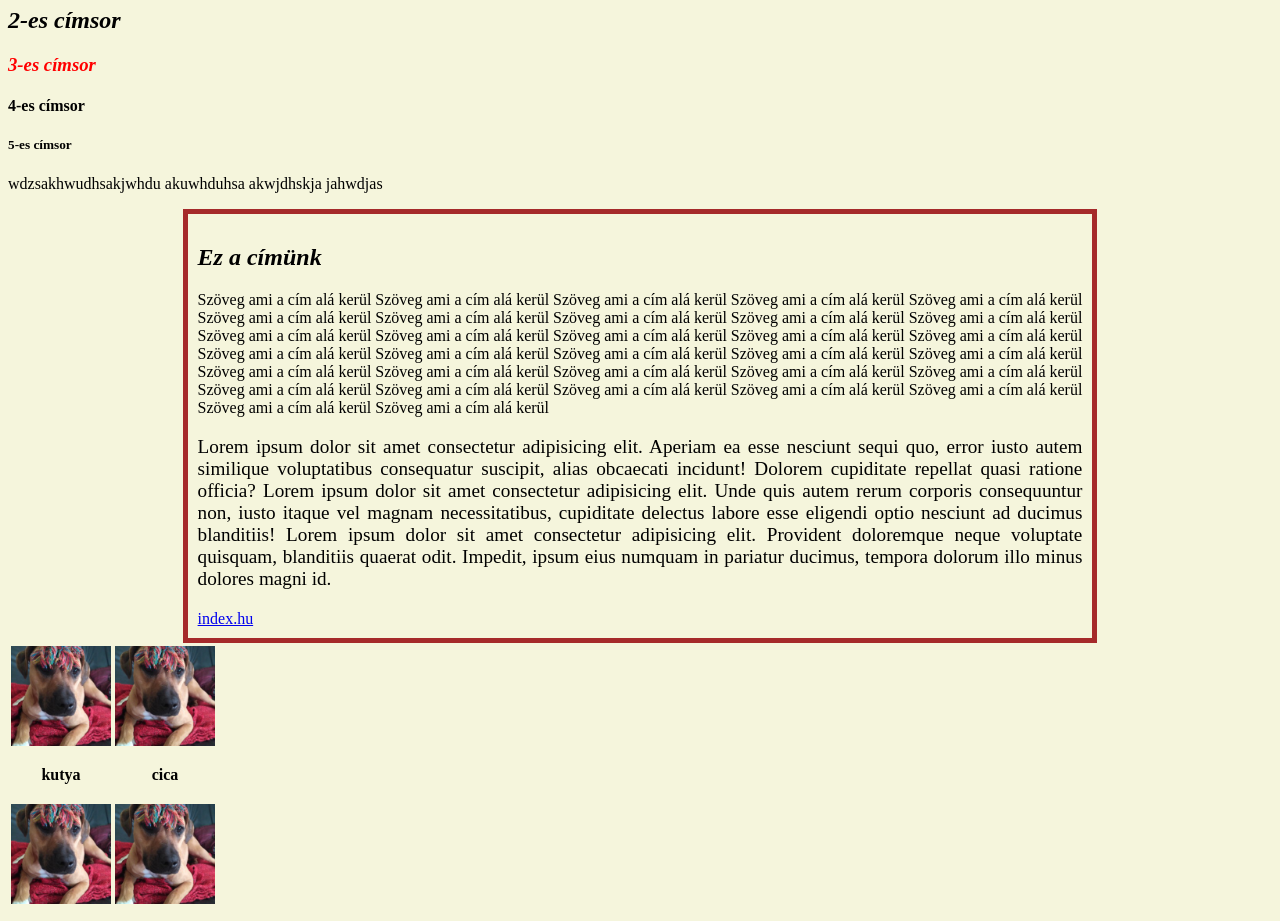
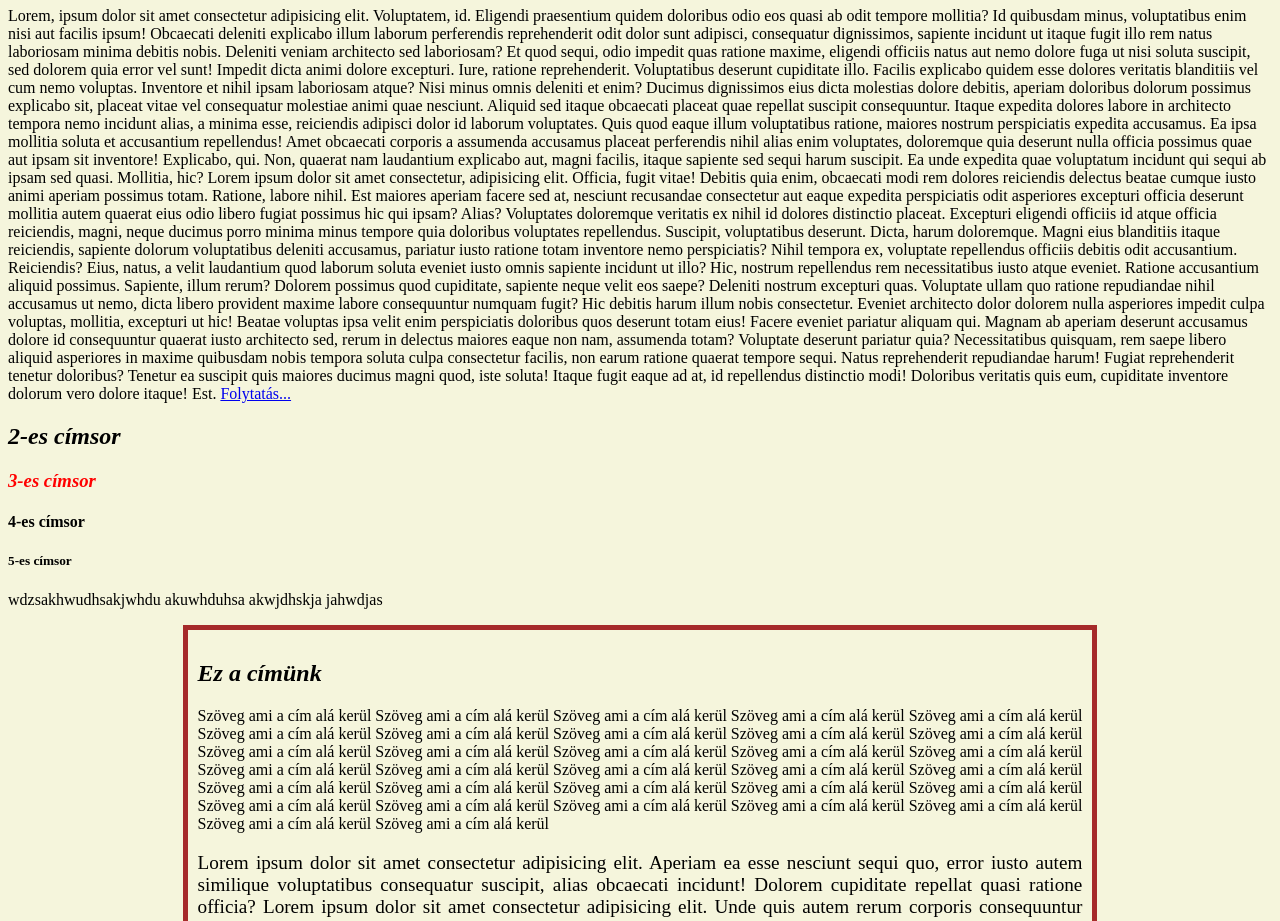
Before and after one commit to brgszszlvSuli/suli, a plain HTML site: page weblap/osszefoglalas/index.html in a window 1280 px wide. Shown: the part 73-994 px from the top of the page. Drawn offline with Linux system fonts and the light colour scheme.

Commit message:
2025.02.21; 1. ,2. óra

```diff
--- a/weblap/osszefoglalas/index.html
+++ b/weblap/osszefoglalas/index.html
@@ -9,7 +9,57 @@
 </head>
 
 <body>
-    <h1>1-es címsor</h1>
+    <h1 class="h">1-es címsor</h1>
+    <p>
+        Lorem, ipsum dolor sit amet consectetur adipisicing elit. Voluptatem, id. Eligendi praesentium quidem doloribus
+        odio eos quasi ab odit tempore mollitia? Id quibusdam minus, voluptatibus enim nisi aut facilis ipsum!
+        Obcaecati deleniti explicabo illum laborum perferendis reprehenderit odit dolor sunt adipisci, consequatur
+        dignissimos, sapiente incidunt ut itaque fugit illo rem natus laboriosam minima debitis nobis. Deleniti veniam
+        architecto sed laboriosam?
+        Et quod sequi, odio impedit quas ratione maxime, eligendi officiis natus aut nemo dolore fuga ut nisi soluta
+        suscipit, sed dolorem quia error vel sunt! Impedit dicta animi dolore excepturi.
+        Iure, ratione reprehenderit. Voluptatibus deserunt cupiditate illo. Facilis explicabo quidem esse dolores
+        veritatis blanditiis vel cum nemo voluptas. Inventore et nihil ipsam laboriosam atque? Nisi minus omnis deleniti
+        et enim?
+        Ducimus dignissimos eius dicta molestias dolore debitis, aperiam doloribus dolorum possimus explicabo sit,
+        placeat vitae vel consequatur molestiae animi quae nesciunt. Aliquid sed itaque obcaecati placeat quae repellat
+        suscipit consequuntur.
+        Itaque expedita dolores labore in architecto tempora nemo incidunt alias, a minima esse, reiciendis adipisci
+        dolor id laborum voluptates. Quis quod eaque illum voluptatibus ratione, maiores nostrum perspiciatis expedita
+        accusamus.
+        Ea ipsa mollitia soluta et accusantium repellendus! Amet obcaecati corporis a assumenda accusamus placeat
+        perferendis nihil alias enim voluptates, doloremque quia deserunt nulla officia possimus quae aut ipsam sit
+        inventore!
+        Explicabo, qui. Non, quaerat nam laudantium explicabo aut, magni facilis, itaque sapiente sed sequi harum
+        suscipit. Ea unde expedita quae voluptatum incidunt qui sequi ab ipsam sed quasi. Mollitia, hic? Lorem ipsum
+        dolor sit amet consectetur, adipisicing elit. Officia, fugit vitae! Debitis quia enim, obcaecati modi rem
+        dolores reiciendis delectus beatae cumque iusto animi aperiam possimus totam. Ratione, labore nihil.
+        Est maiores aperiam facere sed at, nesciunt recusandae consectetur aut eaque expedita perspiciatis odit
+        asperiores excepturi officia deserunt mollitia autem quaerat eius odio libero fugiat possimus hic qui ipsam?
+        Alias?
+        Voluptates doloremque veritatis ex nihil id dolores distinctio placeat. Excepturi eligendi officiis id atque
+        officia reiciendis, magni, neque ducimus porro minima minus tempore quia doloribus voluptates repellendus.
+        Suscipit, voluptatibus deserunt.
+        Dicta, harum doloremque. Magni eius blanditiis itaque reiciendis, sapiente dolorum voluptatibus deleniti
+        accusamus, pariatur iusto ratione totam inventore nemo perspiciatis? Nihil tempora ex, voluptate repellendus
+        officiis debitis odit accusantium. Reiciendis?
+        Eius, natus, a velit laudantium quod laborum soluta eveniet iusto omnis sapiente incidunt ut illo? Hic, nostrum
+        repellendus rem necessitatibus iusto atque eveniet. Ratione accusantium aliquid possimus. Sapiente, illum rerum?
+        Dolorem possimus quod cupiditate, sapiente neque velit eos saepe? Deleniti nostrum excepturi quas. Voluptate
+        ullam quo ratione repudiandae nihil accusamus ut nemo, dicta libero provident maxime labore consequuntur numquam
+        fugit?
+        Hic debitis harum illum nobis consectetur. Eveniet architecto dolor dolorem nulla asperiores impedit culpa
+        voluptas, mollitia, excepturi ut hic! Beatae voluptas ipsa velit enim perspiciatis doloribus quos deserunt totam
+        eius!
+        Facere eveniet pariatur aliquam qui. Magnam ab aperiam deserunt accusamus dolore id consequuntur quaerat iusto
+        architecto sed, rerum in delectus maiores eaque non nam, assumenda totam? Voluptate deserunt pariatur quia?
+        Necessitatibus quisquam, rem saepe libero aliquid asperiores in maxime quibusdam nobis tempora soluta culpa
+        consectetur facilis, non earum ratione quaerat tempore sequi. Natus reprehenderit repudiandae harum! Fugiat
+        reprehenderit tenetur doloribus?
+        Tenetur ea suscipit quis maiores ducimus magni quod, iste soluta! Itaque fugit eaque ad at, id repellendus
+        distinctio modi! Doloribus veritatis quis eum, cupiditate inventore dolorum vero dolore itaque! Est.
+        <a href="#lorem">Folytatás...</a>
+    </p>
     <h2>2-es címsor</h2>
     <h3>3-es címsor</h3>
     <h4>4-es címsor</h4>
@@ -40,25 +90,28 @@
     <table>
         <tr>
             <td>
-                <img src="img/kutya.jpg" alt="">
+                <p><img src="img/kutya.jpg" alt="" class="center"></p>
                 <p>kutya</p>
             </td>
             <td>
-                <img src="img/kutya.jpg" alt="">
+                <p><img src="img/kutya.jpg" alt="" class="center"></p>
                 <p>cica</p>
             </td>
         </tr>
         <tr>
             <td>
-                <img src="img/kutya.jpg" alt="">
+                <p><img src="img/kutya.jpg" alt="" class="center"></p>
                 <p>bolha</p>
             </td>
             <td>
-                <img src="img/kutya.jpg" alt="">
+                <p><img src="img/kutya.jpg" alt="" class="center"></p>
                 <p>kecske</p>
             </td>
         </tr>
     </table>
+    <footer>
+        <a href="https://hu.wikipedia.org/wiki/Kezd%C5%91lap" target="_blank" id="wiki">Wikipédia</a>
+    </footer>
 </body>
 
 </html>
--- a/weblap/osszefoglalas/style.css
+++ b/weblap/osszefoglalas/style.css
@@ -21,9 +21,19 @@ div {
     border-width: 5px;
     padding: 10px;
     text-align: justify;
+    margin-bottom: 10px;
 }
 
-td p {
+td {
+    /* border-style: solid;
+    border-color: black;
+    border-width: 3px; */
+    border-radius: 10px;
+    border: solid blue 4px;
+    width: 150px;
+}
+
+td>p {
     font-weight: bold;
     text-align: center;
 }
@@ -32,6 +42,32 @@ img {
     width: 100px;
 }
 
+table {
+    margin: 0 auto;
+    text-align: justify;
+
+}
+
 #lorem {
     font-size: 120%;
 }
+
+.h {
+    color: green;
+}
+
+/* .center {
+    display: block;
+    margin-left: auto;
+    margin-right: auto;
+} */
+
+footer a {
+    text-decoration: none;
+    color: black;
+    font-style: italic;
+}
+
+footer {
+    text-align: right;
+}
```
